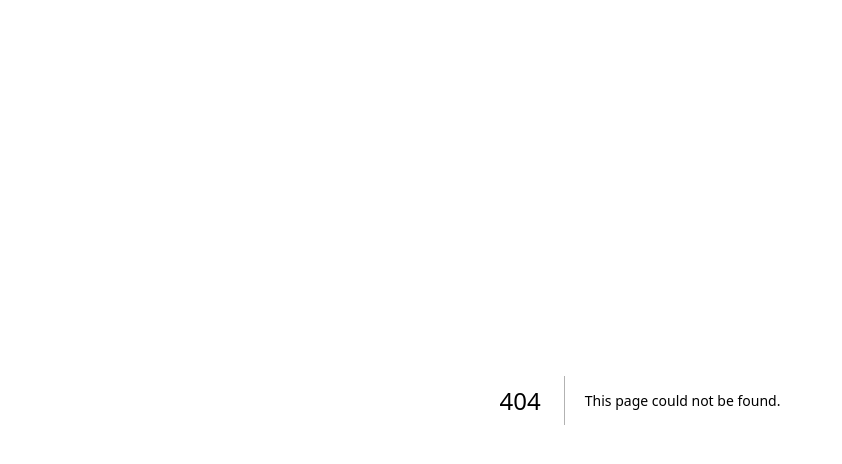
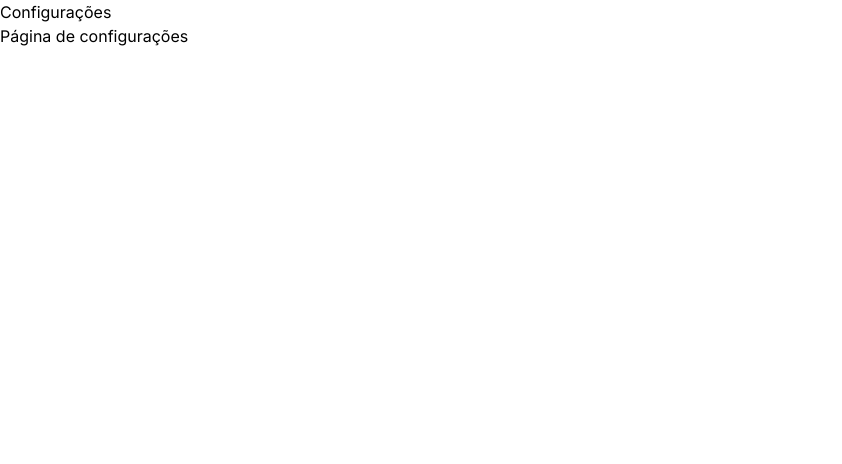
Before and after one commit to mabihub/mabi-hub, a Next.js app: page /settings in a window 1280 px wide. Before the commit this address had no page. Shown: the top 464 px of the page, without its empty margins (0-842 px from the left). Built offline with nearby package versions, Linux system fonts and the light colour scheme.

Commit message:
feat: adicionar pagina settings

```diff
--- /dev/null
+++ b/src/app/settings/page.tsx
@@ -0,0 +1,8 @@
+export default function SettingsPage() {
+  return (
+    <div>
+      <h1>Configurações</h1>
+      <p>Página de configurações</p>
+    </div>
+  );
+}
```
